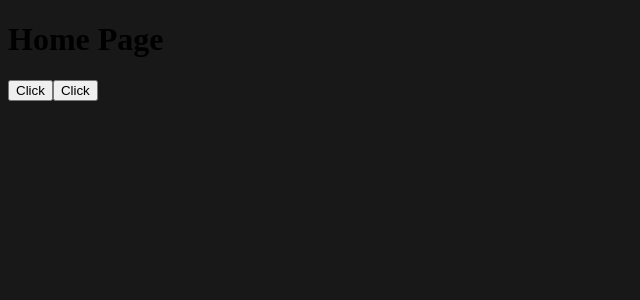
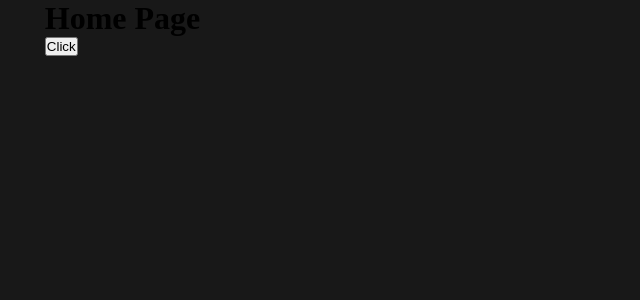
Before and after one commit to GabrielAbubakar/Portfolio-Website, a Next.js app: page / in a window 1280 px wide. Shown: the top 300 px of the page, without its empty margins (0-640 px from the left). Built offline with nearby package versions, Linux system fonts and the light colour scheme.

Commit message:
folder and file creation

```diff
--- /dev/null
+++ b/components/navbar/index.tsx
@@ -0,0 +1,12 @@
+import React from 'react'
+import StyledNavbar from '../styled/blocks/navbar/Navbar.styled'
+
+const Navbar: React.FunctionComponent = () => {
+    return (
+        <StyledNavbar>
+
+        </StyledNavbar>
+    )
+}
+
+export default Navbar
--- a/components/sections/Intro/index.tsx
+++ b/components/sections/Intro/index.tsx
@@ -1,21 +1,20 @@
 import React, { useContext } from 'react'
 import { ThemePreferenceContext } from '../../layout'
-import { blue, green, pink } from '../../styled/theme/Theme.styled'
+import { dark, light } from '../../styled/theme/Theme.styled'
+import Navbar from '../../navbar'
 
 const Intro: React.FunctionComponent = () => {
 
     const { handleThemeChange } = useContext(ThemePreferenceContext)
 
     return (
-        <div>
+        <>
+            <Navbar />
             <h1>Home Page</h1>
-            <button onClick={() => handleThemeChange(pink)}>
+            <button onClick={() => handleThemeChange(dark)}>
                 Click
             </button>
-            <button onClick={() => handleThemeChange(green)}>
-                Click
-            </button>
-        </div>
+        </>
     )
 }
 
--- a/components/styled/GlobalStyles.styled.js
+++ b/components/styled/GlobalStyles.styled.js
@@ -2,6 +2,13 @@ import { createGlobalStyle } from "styled-components";
 
 
 const GlobalStyle = createGlobalStyle`
+  *,
+  *::before,
+  *::after {
+    margin: 0;
+    padding: 0;
+    box-sizing: border-box;
+  }
 
   body {
     background-color: ${(props) => props.theme.colors.background};
--- /dev/null
+++ b/components/styled/HomePage.styled.js
@@ -0,0 +1,10 @@
+import styled from "styled-components";
+
+
+
+const StyledHomePageContainer = styled.div`
+    width: 93%;
+    margin: 0 auto;
+`;
+
+export default StyledHomePageContainer;
--- /dev/null
+++ b/components/styled/blocks/navbar/Navbar.styled.js
@@ -0,0 +1,8 @@
+import styled from "styled-components";
+
+
+const StyledNavbar = styled.nav`
+
+`
+
+export default StyledNavbar;
--- a/pages/index.tsx
+++ b/pages/index.tsx
@@ -1,14 +1,20 @@
 import type { NextPage } from 'next'
 import Layout from '../components/layout'
+import StyledHomePageContainer from '../components/styled/HomePage.styled'
 import Intro from '../components/sections/Intro'
+
+
 
 const Home: NextPage = () => {
     return (
         <>
             <Layout>
 
-                {/* Intro section */}
-                <Intro />
+                <StyledHomePageContainer>
+                    {/* Intro section */}
+                    <Intro />
+
+                </StyledHomePageContainer>
 
             </Layout>
         </>
```
Also changed, not shown: components/styled/blocks/intro/Intro.styled.js (added, +8 -0 lines), .babelrc, 1 other file (tests, documents, lock files or other folders).
